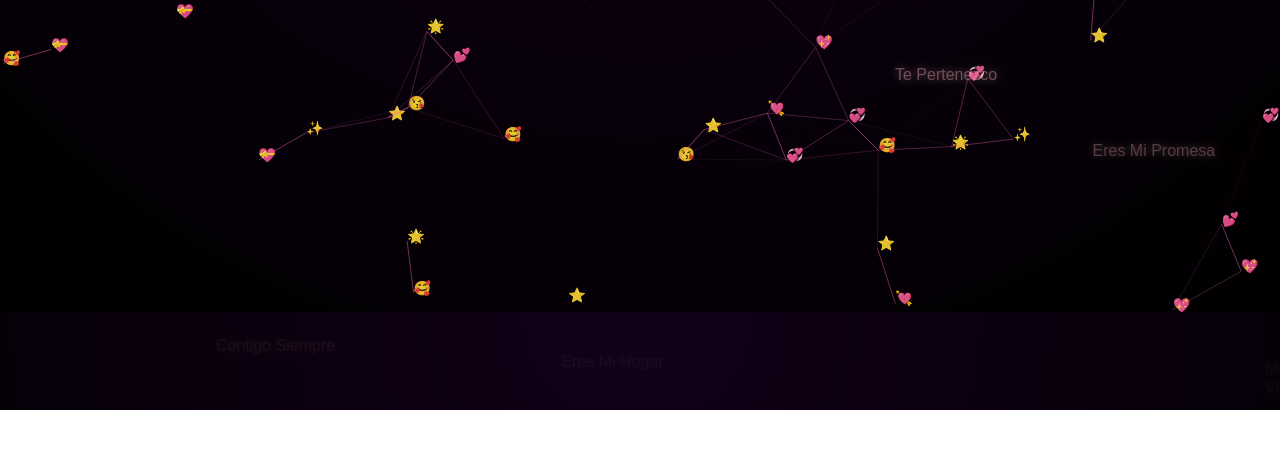
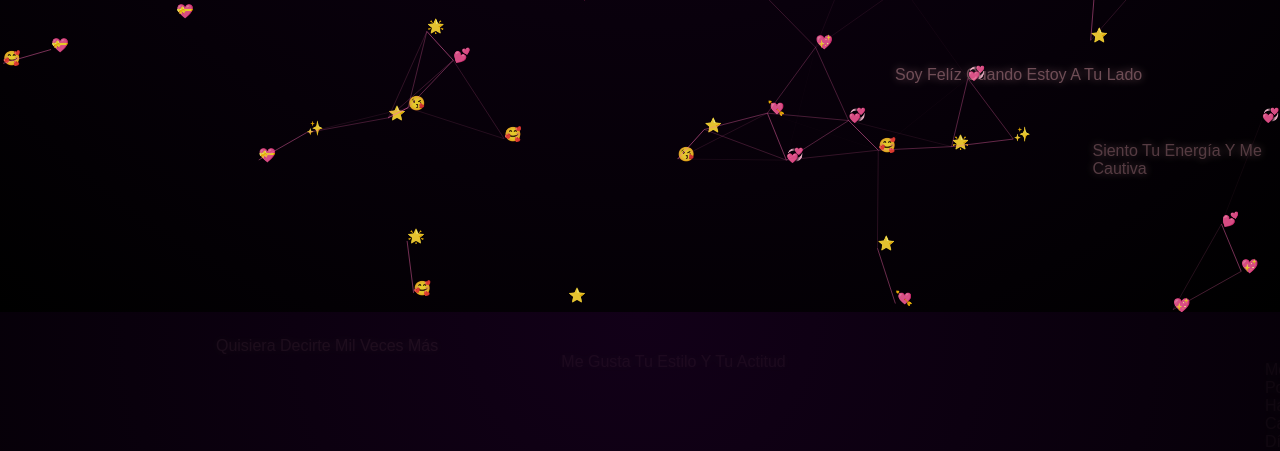
Before and after one commit to fabricio136900/Te-Amo-Carla, a plain HTML site: page index.html in a window 1280 px wide. Shown: the part 488-939 px from the top of the page. Before the commit the page ends 898 px from the top, so only its background shows below. Drawn offline with Linux system fonts and the light colour scheme.

```diff
--- a/index.html
+++ b/index.html
@@ -117,7 +117,66 @@
   "Te Pertenezco","Te Espero Siempre","Eres Mi Hogar","Eres Mi Paz",
   "Eres Mi Todo","Eres Mi Promesa","Eres Mi Destino","Eres Mi Siempre",
   "Mi Vida","Mi Amor","Mi Todo","Mi Futuro Eres Tú",
-  "Contigo Siempre","Juntos Por Siempre","Hasta El Final","Para Toda La Vida"
+  "Contigo Siempre","Juntos Por Siempre","Hasta El Final","Para Toda La Vida",
+  "Me Iluminas El Camino",
+  "Tu Luz Me Hace Sentir Bien",
+  "Tu Sonrisa Me Enamora",
+  "Tu Mirada Me Hace Flotar",
+  "Tu Voz Es Mi Melodía Favorita",
+  "Tu Actitud Me Inspira",
+  "Contigo Me Siento Completo",
+  "Con Tu Risa Se Ilumina Mi Día",
+  "Tu Cercanía Me Acelera El Corazón",
+  "Cada Pensamiento Es Para Ti",
+  "Me Robas El Aliento",
+  "Esa Dulzura Me Fascina",
+  "Me Haces Latir Más Fuerte",
+  "Todo A Tu Lado Es Mejor",
+  "Me Vuelves Feliz Sin Palabras",
+  "En Tus Ojos Encuentro Paz",
+  "Soy Felíz Cuando Estoy A Tu Lado",
+  "Tu Belleza Me Deja Sin Palabras",
+  "Me Encanta Verte Sonreír",
+  "Me Haces Sentir Very Good",
+  "Me Gusta Tu Estilo Y Tu Actitud",
+  "Tu Risa Es El Mejor Sonido",
+  "Cada Momento Contigo Vale Oro",
+  "Tu Presencia Cambia Mi Mundo",
+  "Te Deseo Con Todo Mi Ser",
+  "Tu Ternura Me Cura",
+  "Tu Calor Me Hace Bien",
+  "Me Pones Rojito De Felicidad",
+  "Me Enloqueces De Amor",
+  "Siento Tu Energía Y Me Cautiva",
+  "Tu Abrazo Es Mi Lugar Favorito",
+  "Me Inspiras Poemas Y Sonrisas",
+  "Me Gusta Tu Sabor A Ternura",
+  "Tu Magia Me Atrapa",
+  "Me Haces Soñar Despierto",
+  "Te Quiero Cerca Siempre",
+  "Tu Dulzura Derrite Mi Alma",
+  "Me Pones Happy Cada Día",
+  "Cada Segundo Contigo Es Único",
+  "Tu Presencia Es Pura Magia",
+  "Me Haces Sonreír Sin Razón",
+  "Tu Espíritu Me Eleva",
+  "Me Fascina Como Me Miras",
+  "Quisiera Abrazarte Toda La Noche",
+  "Cada Latido Es Para Ti",
+  "Contigo Sueño En Grande",
+  "Me Inspiras A Ser Mejor",
+  "Tu Presencia Me Llena De Vida",
+  "Quisiera Decirte Mil Veces Más",
+  "Tu Carisma Me Enamora",
+  "Me Enamoro De Tus Detalles",
+  "Me Gusta Contarte Mis Días",
+  "Me Enamora Tu Naturalidad",
+  "Quiero Vivir A Tu Lado",
+  "Quiero Hacerte Feliz Siempre",
+  "Tu Risa Es Mi Refugio",
+  "Quisiera Decorar Mi Vida Contigo",
+  "Cuando Te Tengo Cerca Soy Feliz",
+  "Tu Mirada Me Derrite"
 ];
 
 const emojis = ["💖","💕","💘","💝","💞","😍","🥰","😘","⭐","✨","🌟"];
```
